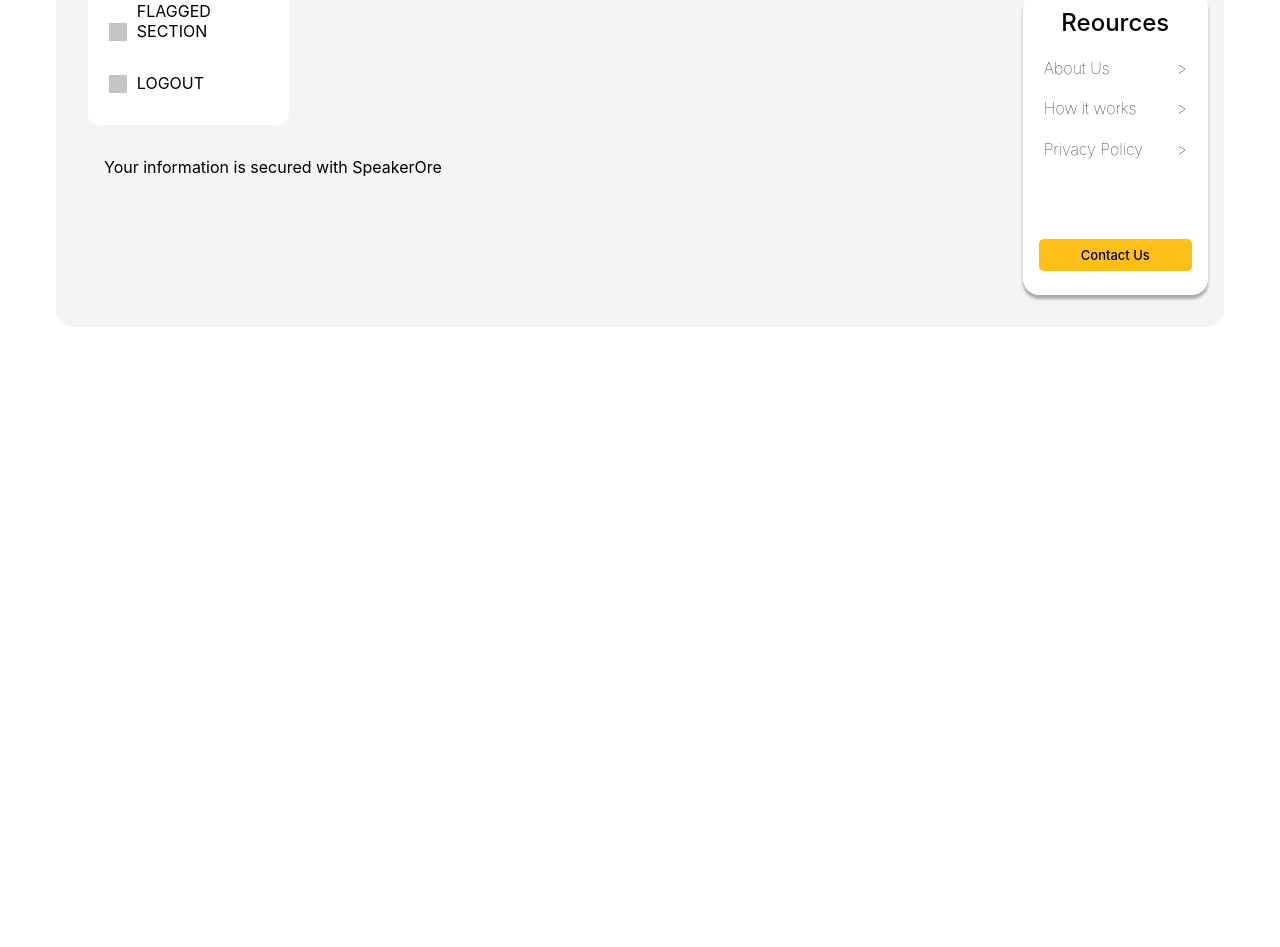
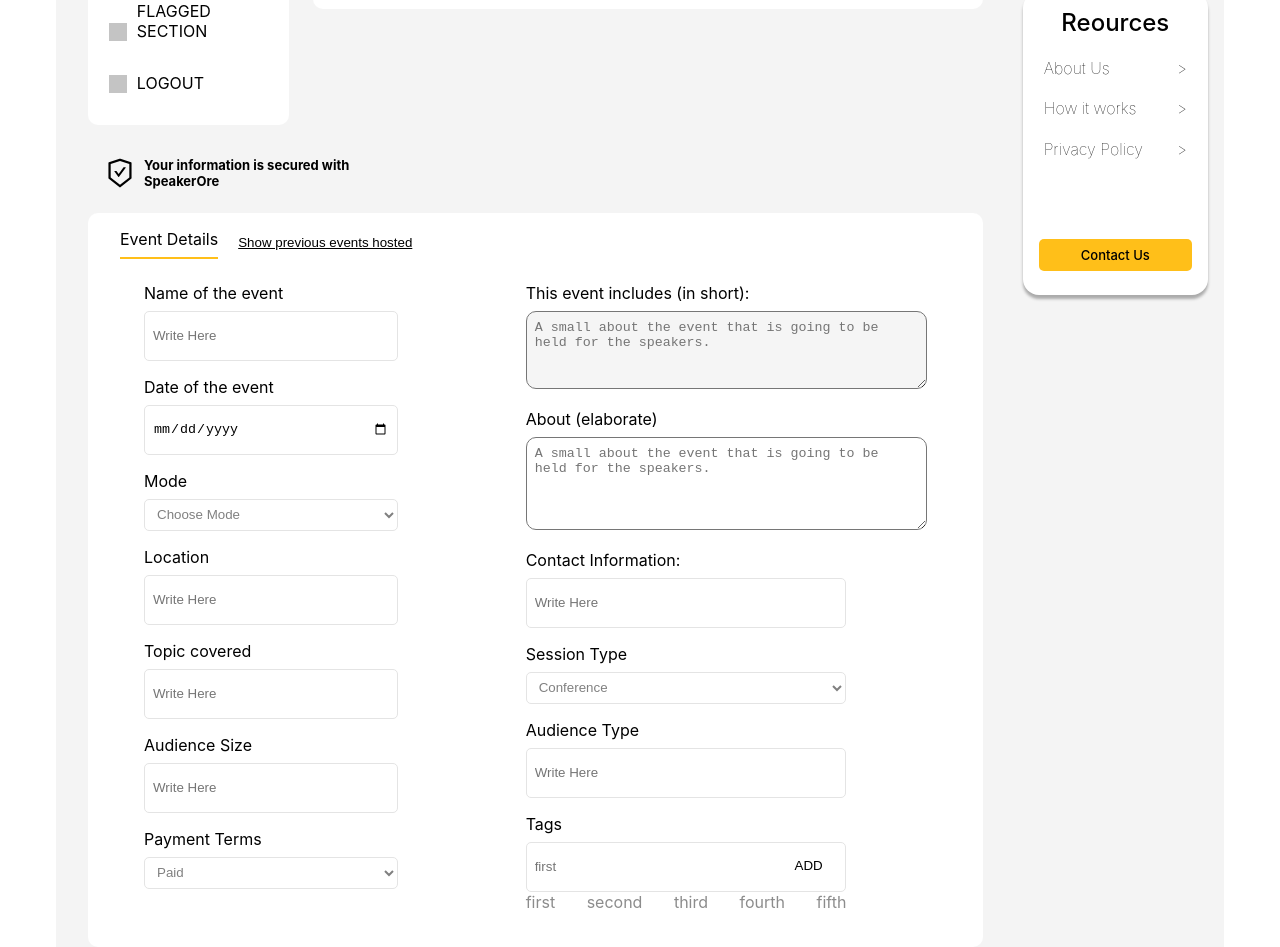
Before and after one commit to CodeAstronautic/speaker_frontend, a React (Create React App) app: page /moderator in a window 1280 px wide. Shown: the part 609-1556 px from the top of the page. Built offline with nearby package versions, Linux system fonts and the light colour scheme.

Commit message:
moderatordraft1

```diff
--- a/package.json
+++ b/package.json
@@ -10,6 +10,7 @@
     "@testing-library/user-event": "^13.5.0",
     "react": "^17.0.2",
     "react-dom": "^17.0.2",
+    "react-icons": "^4.3.1",
     "react-router-dom": "^6.2.1",
     "react-scripts": "5.0.0",
     "web-vitals": "^2.1.3"
--- a/src/components/ModeratorProfile.js
+++ b/src/components/ModeratorProfile.js
@@ -1,6 +1,7 @@
 import React from "react";
 import "./css/ModeratorProfile.css";
 import user from "./images/profile.png";
+import { AiOutlineSafetyCertificate } from "react-icons/ai";
 
 export default function ModeratorProfile() {
   return (
@@ -87,10 +88,176 @@ export default function ModeratorProfile() {
               </div>
             </div>
           </div>
-          <div style={{ marginLeft: "2rem" }}>
-            Your information is secured with SpeakerOre
+          <div style={{ marginLeft: "2rem", display: "flex" }}>
+            <span style={{ fontSize: "2rem" }}>
+              <AiOutlineSafetyCertificate />
+            </span>
+            <span
+              style={{
+                fontSize: "small",
+                marginLeft: "0.5rem",
+                fontWeight: "bold",
+              }}
+            >
+              Your information is secured with <br /> SpeakerOre
+            </span>
           </div>
+          <div className="mp-lower">
+            <div className="mpl-right">
+              <div className="mpl-heading">
+                <p>Event Details</p>
+                <button>Show previous events hosted</button>
+              </div>
+              <div className="mpedit-section">
+                <div className="mpes-form">
+                  <p>Name of the event</p>
+                  <input
+                    type="text"
+                    className="mpes-input"
+                    placeholder="Write Here"
+                  />
+                  <p>Date of the event</p>
+                  <input
+                    type="date"
+                    className="mpes-input"
+                    placeholder="Write Here"
+                  />
+                  <p>Mode</p>
+                  <select
+                    className="mpes-input"
+                    style={{
+                      paddingTop: "0",
+                      paddingBottom: "0",
+                      color: "grey",
+                    }}
+                  >
+                    <option value="Online" selected>
+                      Choose Mode
+                    </option>
+                    <option value="Online">Online</option>
+                    <option value="Offline">Offline</option>
+                  </select>
+                  <p>Location</p>
+                  <input
+                    type="text"
+                    className="mpes-input"
+                    placeholder="Write Here"
+                  />
+                  <p>Topic covered</p>
+                  <input
+                    type="text"
+                    className="mpes-input"
+                    placeholder="Write Here"
+                  />
+                  <p>Audience Size</p>
+                  <input
+                    type="text"
+                    className="mpes-input"
+                    placeholder="Write Here"
+                  />
+                  <p>Payment Terms</p>
+                  <select
+                    className="mpes-input"
+                    style={{
+                      paddingTop: "0",
+                      paddingBottom: "0",
+                      color: "grey",
+                    }}
+                  >
+                    {/* <option value="Online" selected>Choose Mode</option> */}
+                    <option value="Online" selected>
+                      Paid
+                    </option>
+                    <option value="Offline">Offline</option>
+                  </select>
+                </div>
+                <div className="mpes-form">
+                  <p>This event includes (in short):</p>
+                  <textarea
+                    rows="4"
+                    cols="46"
+                    placeholder="A small about the event that is going to be held for the speakers."
+                    style={{
+                      background: "#F5F5F5",
+                      borderRadius: "10px",
+                      padding: "0.5rem",
+                      marginBottom: "1rem",
+                    }}
+                    res
+                  ></textarea>
+                  <p>About (elaborate)</p>
+                  <textarea
+                    rows="5"
+                    cols="46"
+                    placeholder="A small about the event that is going to be held for the speakers."
+                    style={{
+                      borderRadius: "10px",
+                      padding: "0.5rem",
+                      marginBottom: "1rem",
+                    }}
+                    res
+                  ></textarea>
+                  <p>Contact Information:</p>
+                  <input
+                    type="number"
+                    className="mpes-input"
+                    placeholder="Write Here"
+                  />
+                  <p>Session Type</p>
+                  <select
+                    className="mpes-input"
+                    style={{
+                      paddingTop: "0",
+                      paddingBottom: "0",
+                      color: "grey",
+                    }}
+                  >
+                    <option value="Online" selected>
+                      Choose Mode
+                    </option>
+                    <option value="Online" selected>
+                      Conference
+                    </option>
+                    <option value="Offline">Offline</option>
+                  </select>
+                  <p>Audience Type</p>
+                  <input
+                    type="text"
+                    className="mpes-input"
+                    placeholder="Write Here"
+                  />
+                  <p>Tags</p>
+                  <div className="tag-div">
+                    <input
+                      type="text"
+                      className="mpes-input"
+                      placeholder="first"
+                    />
+                    <button>ADD</button>
+                  </div>
+                  <ul className="tags-parent">
+                    <li>first</li>
+                    <li>second</li>
+                    <li>third</li>
+                    <li>fourth</li>
+                    <li>fifth</li>
+                  </ul>
+                </div>
+                {/* <div className="confirmation">
+                  <div className="con-upper">
+                  <input type="checkbox" style={{position:'initial'}} class="apply1" name="apply1"/>
+                  <div className="conu-text">
+                  <h4>Apply for SpeakerOre Exclusive</h4>
 
+                  </div>
+                  </div>
+                  <div className="con-lower">
+
+                  </div>
+                </div> */}
+              </div>
+            </div>
+          </div>
         </div>
         <div className="ep-right">
           <div className="eprcard">
--- a/src/components/css/ModeratorProfile.css
+++ b/src/components/css/ModeratorProfile.css
@@ -7,7 +7,7 @@
   border-radius: 1rem;
   padding: 1rem;
 }
-.mp-left .mp-upper{
+.mp-left .mp-upper {
   display: grid;
   grid-template-columns: 3fr 10fr;
   column-gap: 1.5rem;
@@ -20,7 +20,7 @@
   padding: 1rem 0.5rem;
   height: fit-content;
 }
-.mpl-right{
+.mpl-right {
   padding-bottom: 0.7rem;
 }
 .mp-parent .ep-right {
@@ -45,24 +45,25 @@
 }
 .mpl-heading p {
   margin-right: 20px;
+  border-bottom: 2px solid #ffbf19;
+  padding-bottom: 0.5rem;
 }
 .mpl-heading button {
   background: none;
   text-decoration: underline;
   border: none;
   outline: none;
-  margin-top: 3px;
+  margin-top: -3px;
 }
 .mpedit-section {
   display: grid;
   grid-template-columns: 1fr 1fr;
-  padding: 1.5rem 2rem;
+  padding: 1.5rem 2.5rem;
 }
-.mpedit-section .mpes-form{
+.mpedit-section .mpes-form {
   padding: 0 0.5rem;
-
 }
-.mpes-form p{
+.mpes-form p {
   margin-bottom: 0.5rem;
 }
 .mpes-input {
@@ -72,19 +73,19 @@ line-height: 2rem;
   border: 1px solid #e4e4e4;
   box-sizing: border-box;
   border-radius: 5px;
-  padding:1.5rem 0.5rem;
+  padding: 1.5rem 0.5rem;
   width: 100%;
   margin-bottom: 1rem;
 }
-.mpes-profilepic{
+.mpes-profilepic {
   margin: auto;
   position: relative;
 }
-.mpes-profilepic img{
+.mpes-profilepic img {
   width: 15rem;
   border-radius: 50%;
 }
-.mpesdp-change{
+.mpesdp-change {
   width: 15rem;
   height: 15rem;
   position: absolute;
@@ -92,5 +93,58 @@ line-height: 2rem;
   display: flex;
   border-radius: 50%;
   justify-content: center;
-    background: linear-gradient(360deg, rgba(219, 219, 219, 0.89) 27.57%, rgba(219, 219, 219, 0) 50%);
+  background: linear-gradient(
+    360deg,
+    rgba(219, 219, 219, 0.89) 27.57%,
+    rgba(219, 219, 219, 0) 50%
+  );
 }
+.mp-lower {
+  padding: 1rem;
+}
+.mp-lower .mpl-right .mpedit-section .mpes-form .mpes-input {
+  width: 80%;
+}
+.mp-lower .mpl-right .mpedit-section {
+  column-gap: 3rem;
+}
+.tag-div {
+  display: flex;
+  position: relative;
+}
+.tag-div button {
+  position: absolute;
+  right: 6.5rem;
+  top: 1rem;
+  outline: none;
+  border: none;
+  background: none;
+  text-decoration: none;
+}
+.tag-div .mpes-input {
+  margin-bottom: 0;
+}
+.tags-parent {
+  position: relative;
+  list-style: none;
+  text-align: left;
+  line-height: initial;
+  display: flex;
+  flex-direction: row;
+  justify-content: space-between;
+  width: 80%;
+  color: rgb(140, 140, 140);
+}
+.confirmation{
+  padding: 2rem 0.5rem;
+}
+.confirmation .con-upper{
+  display: flex;
+}
+.confirmation .con-upper .conu-text{
+   margin-left: 1rem;
+}
+.confirmation .con-upper .conu-text p{
+  /* font-size: smaller;
+  font-weight: 100; */
+}
```
Also changed, not shown: 1 other file (tests, documents, lock files or other folders). Lines whose indentation alone changed are shown as unchanged.
